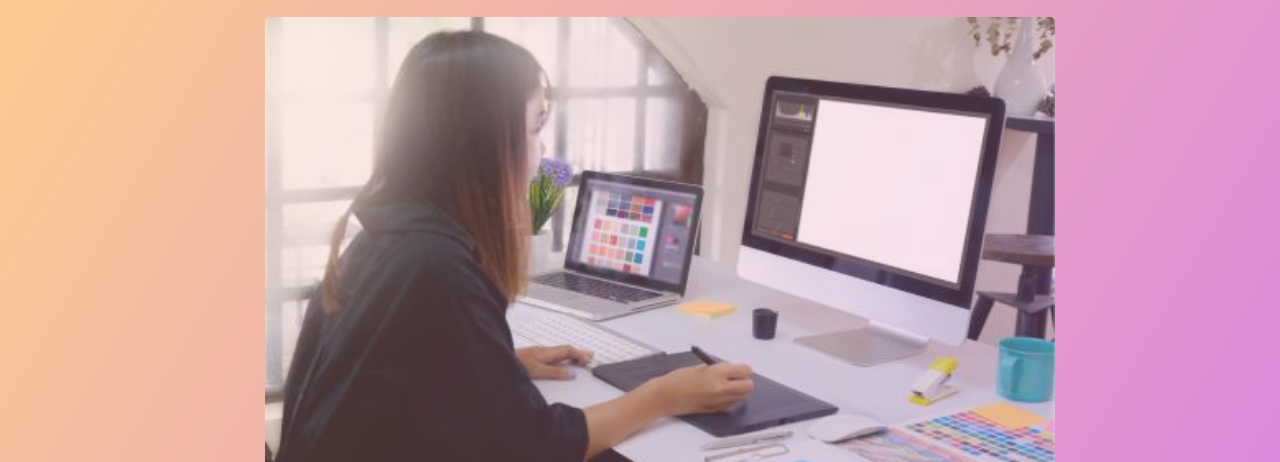
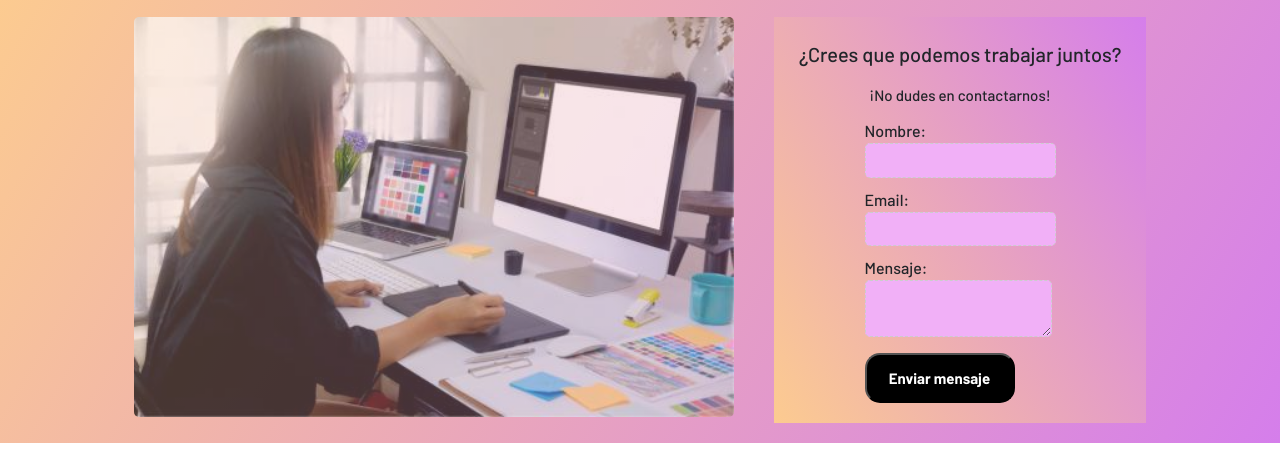
Before and after one commit to berefaure/primer_repo, a website: page pages/contacto.html in a window 1280 px wide. Shown: the part 130-592 px from the top of the page. Drawn offline with nearby package versions, Linux system fonts and the light colour scheme.

Commit message:
sass mq contact

```diff
--- a/scss/layout/_grid.scss
+++ b/scss/layout/_grid.scss
@@ -412,12 +412,19 @@
 
 
 .contacto {
-
-
     background: linear-gradient(120deg, #fccb90 0%, #d57eeb 100%);
     display: flex;
+    flex-direction: row;
+    flex-wrap: nowrap;
     justify-content: center;
+    width: 100%;
 
+    @media screen and (max-width: 768px) {
+        flex-direction: column;
+        align-items: center;
+    }
+
+    .img_contacto {
 
         img {
 
@@ -427,14 +434,27 @@
             justify-self: center;
             border-radius: 5px;
 
-        @media screen and (min-width: 340px) {
-
-
-            width: 90%;
-            height: 300px;
+            @media screen and (max-width: 768px) {
+                width: auto;
 
 
             }
+
+            @media screen and (max-width: 480px) {
+                width: 450px;
+                height: 350px;
+            }
+
+            @media screen and (max-width: 340px) {
+                width: 300px;
+                height: 350px;
+            }
+
+
+
+
+        }
+
 
     }
 
@@ -449,10 +469,26 @@
         align-items: center;
         justify-content: center;
 
+        @media screen and (max-width: 768px) {
+            width: auto;
+        }
+
+        h1 {
+            font-size: 20px;
+            margin: 5px;
+            font-size: bolder;
+        }
+
+        h2 {
+            font-size: 15px;
+            margin: 15px;
+        }
+
+        :is(h1, h2) {
+            text-align: center;
+        }
 
         .form {
-
-
 
             input[type="text"],
             [type="email"],
@@ -488,69 +524,4 @@
     }
 
 
-    h1 {
-        font-size: 20px;
-        margin: 5px;
-        font-size: bolder;
 }
-
-    h2 {
-        font-size: 15px;
-        margin: 15px;
-    }
-
-    :is(h1, h2) {
-
-        text-align: center;
-    }
-
-    @media screen and (min-width: 340px) {
-
-        display: flex;
-        flex-direction: column;
-
-        img {
-
-            width: 90%;
-            height: 300px;
-        }
-
-    }
-
-    @media screen and (min-width: 768px) {
-
-        align-items: center;
-        justify-content: center;
-
-        img {
-            width: 100%;
-            height: 300px;
-            align-content: center;
-        }
-
-        .contenedor_form {
-            width: 60%;
-        }
-
-    }
-
-
-    @media screen and (min-width: 1024px) {
-
-        align-items: center;
-        justify-content: center;
-
-        img {
-            width: 100%;
-            height: 500px;
-            align-content: center;
-        }
-
-        .contenedor_form {
-            width: 40%;
-        }
-
-    }
-
-
-}
```
Also changed, not shown: css/main.css, 1 other file. Lines whose indentation alone changed are shown as unchanged.
